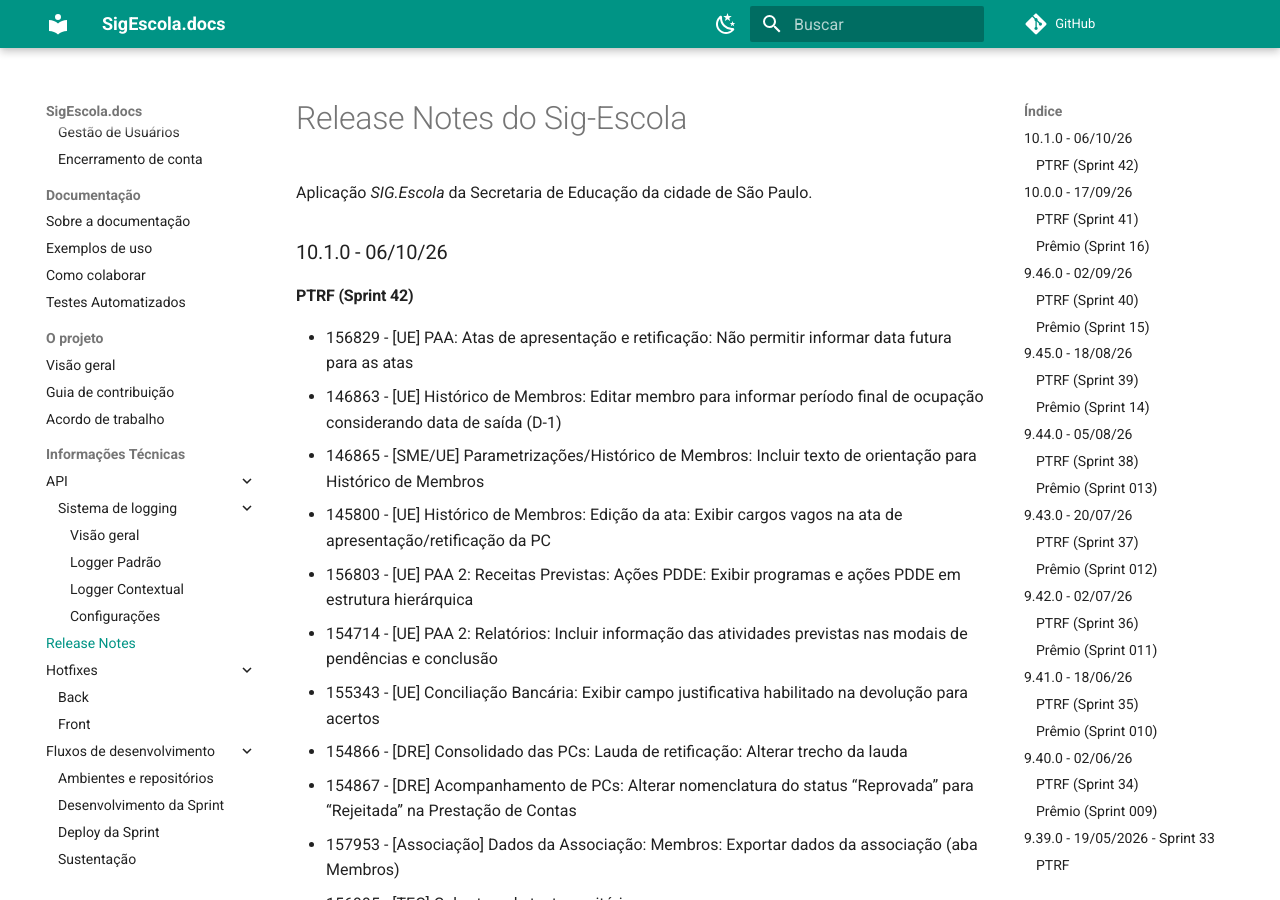
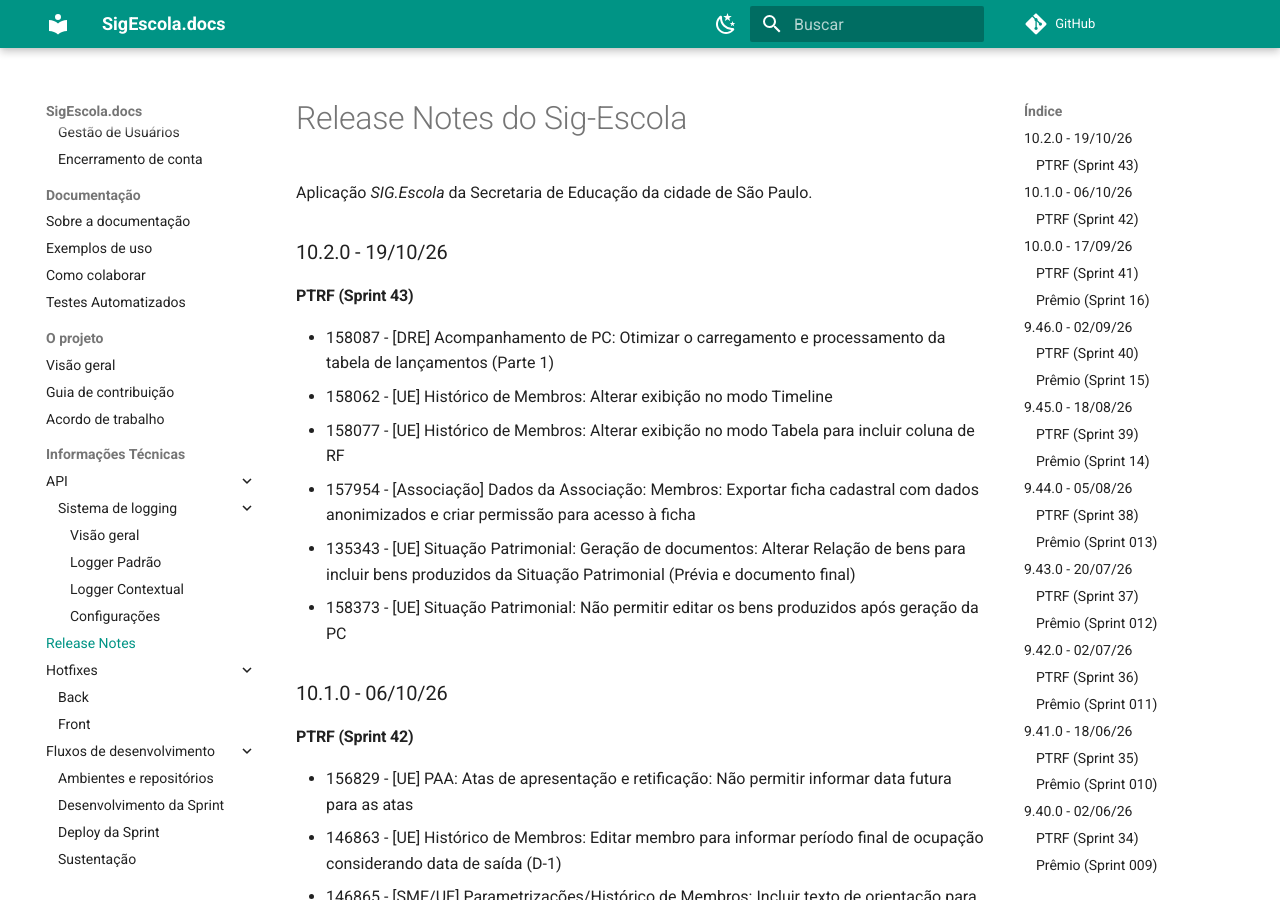
Before and after one commit to prefeiturasp/SME-PTRF-Docs, an MkDocs documentation site: the page built from docs/projeto/release_notes.md, in a window 1280 px wide and 900 px high. Built offline with MkDocs 1.6.1 and Material for MkDocs 9.7.7, drawn with Linux system fonts in a browser that asks for light colours; comment, search, counter and statistics services are not loaded.

Commit message:
Update release notes for version 10.2.0
Added release notes for version 10.2.0 including new features and changes.

```diff
--- a/docs/projeto/release_notes.md
+++ b/docs/projeto/release_notes.md
@@ -1,6 +1,15 @@
 # Release Notes do Sig-Escola
 
 Aplicação *SIG.Escola* da Secretaria de Educação da cidade de São Paulo.
+
+### 10.2.0 - 19/10/26
+#### PTRF (Sprint 43)
+* 158087 - [DRE] Acompanhamento de PC: Otimizar o carregamento e processamento da tabela de lançamentos (Parte 1)
+* 158062 - [UE] Histórico de Membros: Alterar exibição no modo Timeline
+* 158077 - [UE] Histórico de Membros: Alterar exibição no modo Tabela para incluir coluna de RF
+* 157954 - [Associação] Dados da Associação: Membros: Exportar ficha cadastral com dados anonimizados e criar permissão para acesso à ficha
+* 135343 - [UE] Situação Patrimonial: Geração de documentos: Alterar Relação de bens para incluir bens produzidos da Situação Patrimonial (Prévia e documento final)
+* 158373 - [UE] Situação Patrimonial: Não permitir editar os bens produzidos após geração da PC
 
 ### 10.1.0 - 06/10/26
 #### PTRF (Sprint 42)
```
